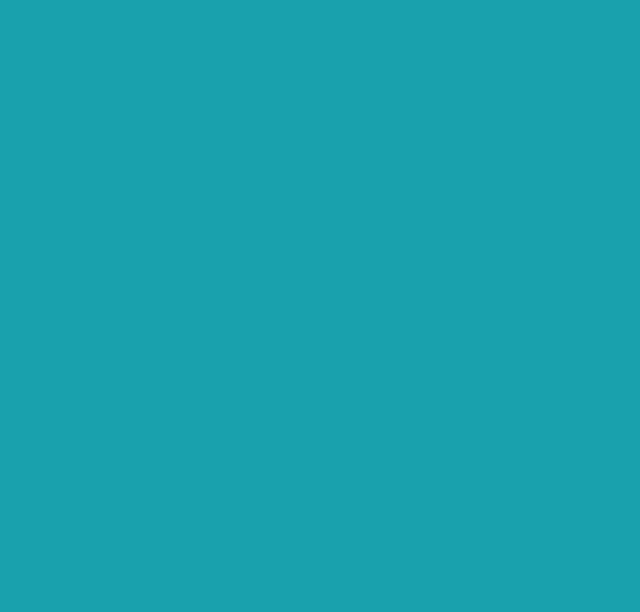
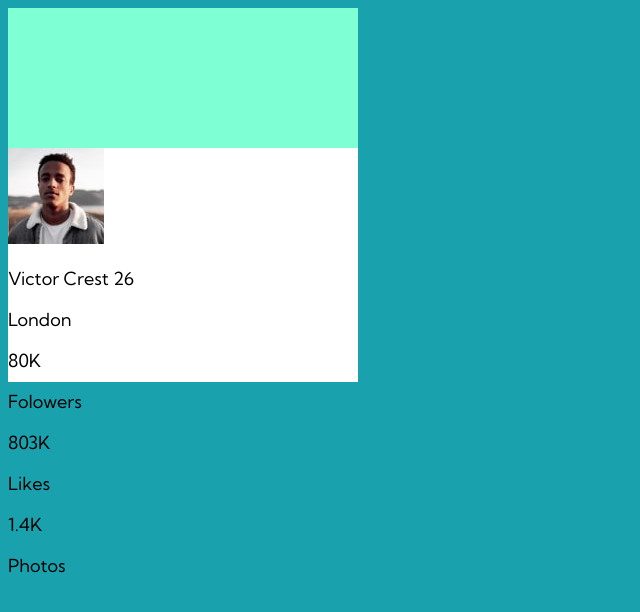
Before and after one commit to astragenius/ProfileCardChallenge, a plain HTML site: page index.html in a window 1280 px wide. Shown: the whole page, without its empty margins (0-640 px from the left). Drawn offline with Linux system fonts and the light colour scheme.

Commit message:
Add basic html struckture for the card and basic styling

```diff
--- a/css/style.css
+++ b/css/style.css
@@ -8,6 +8,23 @@ html {
 
 
 
+.header-banner {
+
+    height: 140px;
+    width: auto;
+    background-color: aquamarine;
+}
+
+
+.container {
+
+    position: relative;
+    height: 374px;
+    width: 350px;
+    background-color: #fff;
+
+
+}
 
 
 
--- a/index.html
+++ b/index.html
@@ -12,6 +12,51 @@
 
 </head>
 <body>
+
+
+
+
+      <section id="profile-card">
+
+
+        <div class="container">
+
+                <div>
+                    <div class="header-banner"></div>
+
+                    <img src="./images/image-victor.jpg" alt="Profilbild">
+                </div>
+
+              <div>
+                <span><p>Victor Crest 26</p></span>
+                <span><p>London</p></span>
+              </div>
+
+
+              <div>
+
+                  <div>
+
+                        <span><p>80K</p></span>
+                        <span><p>Folowers</p></span>
+                  </div>
+                  <div>
+                        <span><p>803K</p></span>
+                        <span><p>Likes</p></span>
+                  </div>
+                  <div>
+
+                      <span><p>1.4K</p></span>
+                      <span><p>Photos</p></span>
+
+                  </div>
+
+
+              </div>
+
+        </div>
+
+      </section>
 
 
 
```
